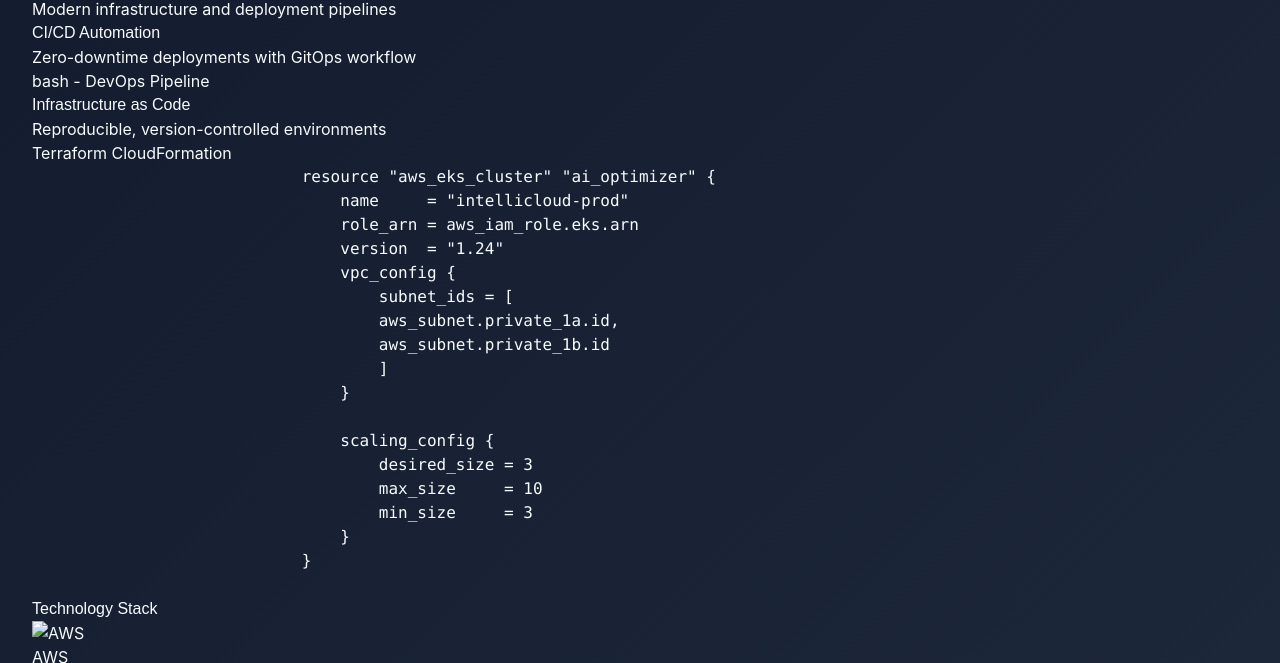
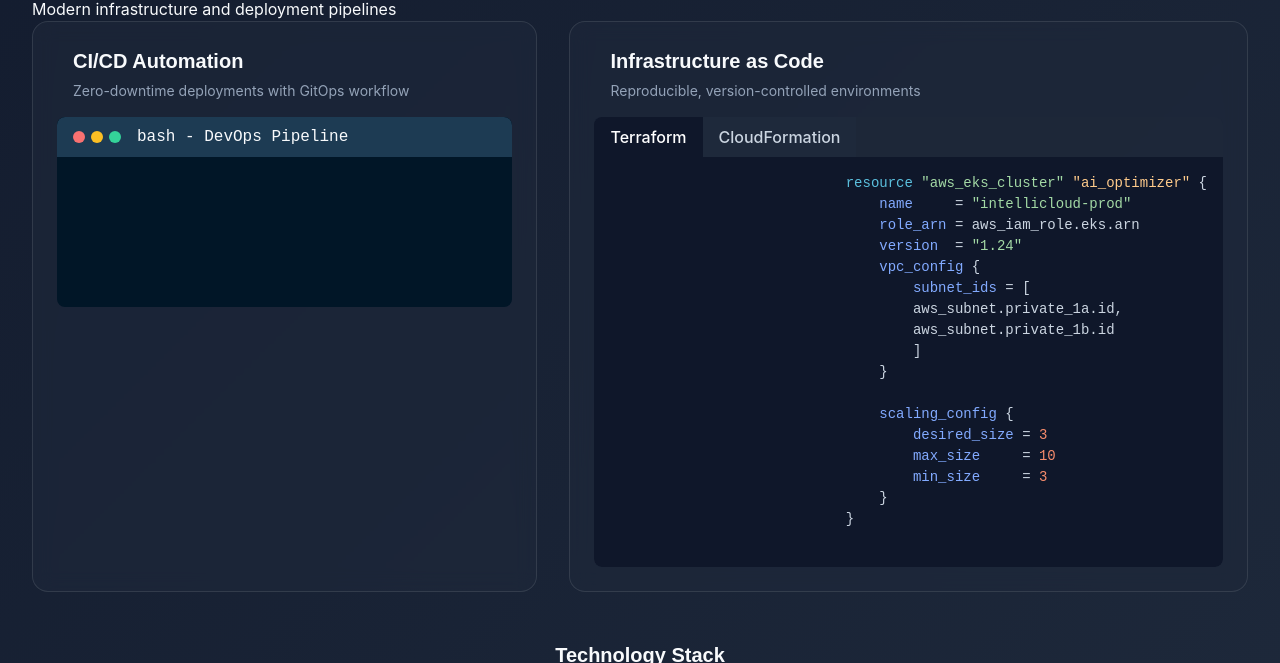
Before and after one commit to Bamidele0102/altschool-2nd-semester-exam, a plain HTML site: page cloud-engineer-portfolio/src/index.html in a window 1280 px wide. Shown: the part 1067-1730 px from the top of the page. Drawn offline with nearby package versions, Linux system fonts and the light colour scheme.

Commit message:
Styled the section

```diff
--- a/cloud-engineer-portfolio/public/css/main.css
+++ b/cloud-engineer-portfolio/public/css/main.css
@@ -338,3 +338,229 @@ header h2 {
 .dashboard-item h4 {
     font-size: 0.875rem;
 }
+
+/* Technical Showcase */
+.tech-showcase-grid {
+    display: grid;
+    grid-template-columns: 1fr;
+    gap: 2rem;
+    margin-bottom: 3rem;
+}
+
+@media (min-width: 768px) {
+    .tech-showcase-grid {
+        grid-template-columns: 1fr 1fr;
+    }
+}
+
+.tech-card {
+    background: rgba(30, 41, 59, 0.6);
+    backdrop-filter: blur(10px);
+    border: 1px solid rgba(255, 255, 255, 0.1);
+    border-radius: 1rem;
+    padding: 1.5rem;
+    transition: all 0.3s ease;
+}
+
+.tech-card:hover {
+    transform: translateY(-0.3125rem);
+    box-shadow: 0 0.625rem 1.5625rem rgba(0, 0, 0, 0.3);
+    border-color: rgba(94, 234, 212, 0.3);
+}
+
+.tech-header {
+    display: flex;
+    align-items: center;
+    gap: 1rem;
+    margin-bottom: 1rem;
+}
+
+.tech-header i {
+    color: #3b82f6;
+}
+
+.tech-header h3 {
+    font-size: 1.25rem;
+    font-weight: 700;
+    margin-bottom: 0.25rem;
+}
+
+.tech-header p {
+    color: #94a3b8;
+    font-size: 0.875rem;
+}
+
+.terminal {
+    background: #011627;
+    border-radius: 0.5rem;
+    font-family: 'Courier New', monospace;
+    overflow: hidden;
+}
+
+.terminal-header {
+    display: flex;
+    align-items: center;
+    background: #1d3b53;
+    padding: 0.5rem 1rem;
+    border-top-left-radius: 0.5rem;
+    border-top-right-radius: 0.5rem;
+}
+
+.terminal-controls {
+    display: flex;
+    gap: 0.375rem;
+    margin-right: 1rem;
+}
+
+.control {
+    width: 0.75rem;
+    height: 0.75rem;
+    border-radius: 50%;
+}
+
+.control.red {
+    background-color: #f87171;
+}
+
+.control.yellow {
+    background-color: #fbbf24;
+}
+
+.control.green {
+    background-color: #34d399;
+}
+
+.terminal-body {
+    padding: 1rem;
+    min-height: 9.375rem;
+    overflow: hidden;
+    font-size: 0.875rem;
+}
+
+.terminal-command::before {
+    content: '$ ';
+    color: #5bc0de;
+}
+
+.blink {
+    animation: blink 1s infinite;
+}
+
+@keyframes blink {
+    50% { opacity: 0; }
+}
+
+.code-editor {
+    background: rgba(30, 41, 59, 0.5);
+    border-radius: 0.5rem;
+    overflow: hidden;
+}
+
+.code-tabs {
+    display: flex;
+}
+
+.code-tab {
+    padding: 0.5rem 1rem;
+    background-color: #1e293b;
+    border: none;
+    color: #cbd5e1;
+    font-weight: 500;
+    cursor: pointer;
+}
+
+.code-tab.active {
+    background-color: #0f172a;
+    color: white;
+}
+
+.terraform-code {
+    padding: 1rem;
+    font-family: 'Courier New', monospace;
+    font-size: 0.875rem;
+    color: #cbd5e1;
+    overflow-x: auto;
+    background-color: #0f172a;
+    border-radius: 0 0 0.5rem 0.5rem;
+}
+
+.resource {
+    color: #5bc0de;
+}
+
+.string {
+    color: #a3d9a5;
+}
+
+.name {
+    color: #ffcb8b;
+}
+
+.key {
+    color: #82aaff;
+}
+
+.number {
+    color: #f78c6c;
+}
+
+/* Technology Stack */
+.tech-stack {
+    margin-bottom: 3rem;
+}
+
+.tech-stack h3 {
+    font-size: 1.25rem;
+    font-weight: 700;
+    text-align: center;
+    margin-bottom: 1rem;
+}
+
+.tech-grid {
+    display: grid;
+    grid-template-columns: repeat(2, 1fr);
+    gap: 1rem;
+}
+
+@media (min-width: 640px) {
+    .tech-grid {
+        grid-template-columns: repeat(4, 1fr);
+    }
+}
+
+@media (min-width: 1024px) {
+    .tech-grid {
+        grid-template-columns: repeat(8, 1fr);
+    }
+}
+
+.tech-item {
+    display: flex;
+    flex-direction: column;
+    align-items: center;
+    padding: 1rem;
+    background: rgba(30, 41, 59, 0.5);
+    border-radius: 0.5rem;
+    transition: all 0.3s ease;
+}
+
+.tech-item:hover {
+    transform: scale(1.1);
+    filter: drop-shadow(0 0 0.5rem rgba(94, 234, 212, 0.7));
+}
+
+.tech-item img {
+    width: 2.5rem;
+    height: 2.5rem;
+    margin-bottom: 0.5rem;
+}
+
+.tech-item i {
+    font-size: 2.5rem;
+    margin-bottom: 0.5rem;
+    color: #3b82f6;
+}
+
+.tech-item span {
+    font-size: 0.875rem;
+}
```
